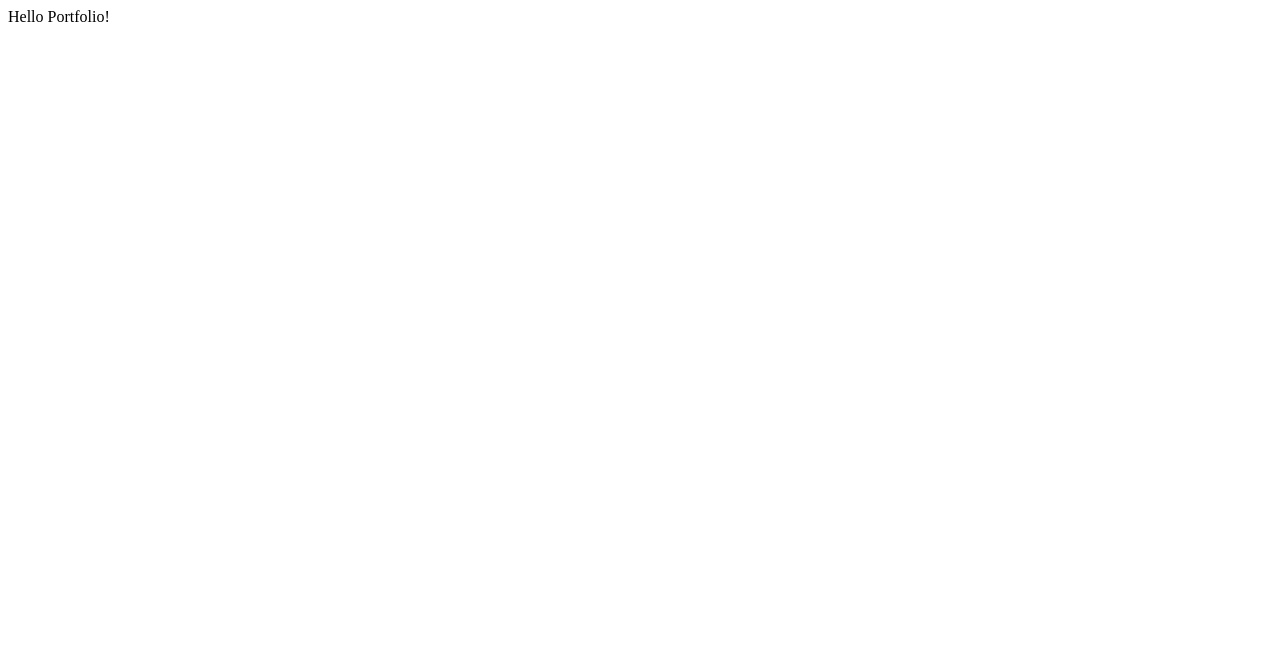
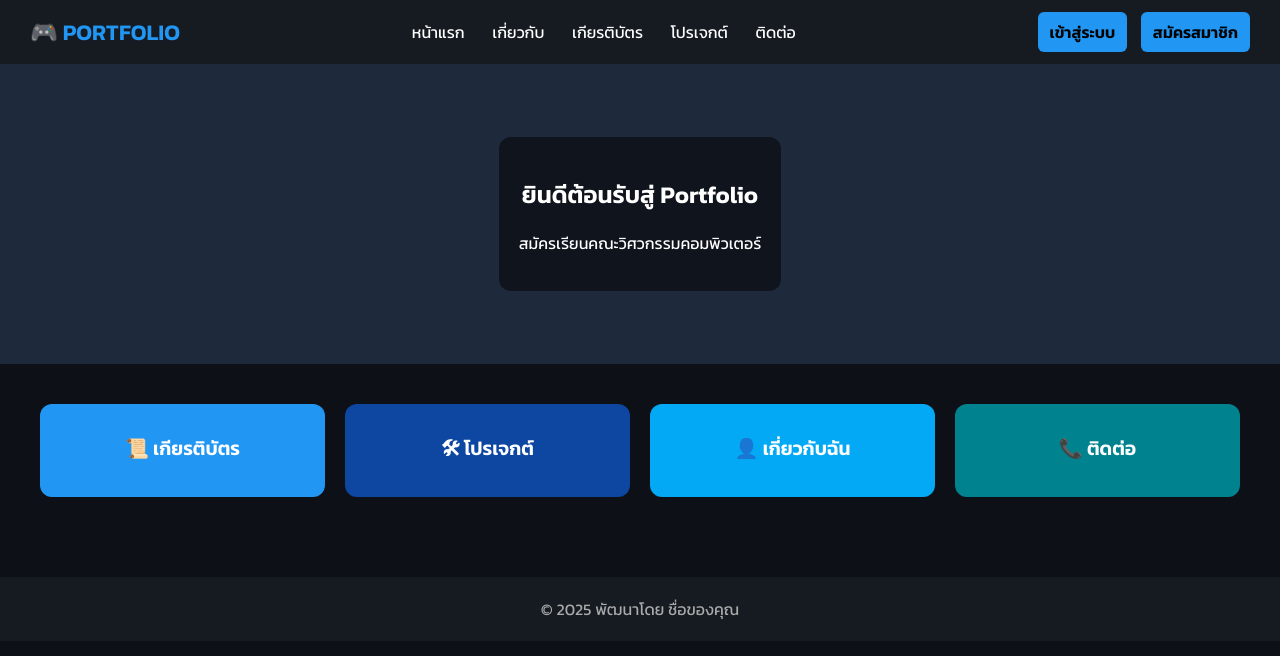
Before and after one commit to kimkimmimy/portfolio, a plain HTML site: page index.html in a window 1280 px wide. Drawn offline with Linux system fonts and the light colour scheme.

Commit message:
Add files via upload

```diff
--- a/index.html
+++ b/index.html
@@ -1,5 +1,44 @@
+
 <!DOCTYPE html>
-<html>
-  <head><title>Test</title></head>
-  <body>Hello Portfolio!</body>
+<html lang="th">
+<head>
+  <meta charset="UTF-8">
+  <title>Portfolio - ชื่อของคุณ</title>
+  <link href="https://fonts.googleapis.com/css2?family=Kanit:wght@400;600&display=swap" rel="stylesheet">
+  <link rel="stylesheet" href="style.css">
+</head>
+<body>
+  <header class="navbar">
+    <div class="logo">🎮 PORTFOLIO</div>
+    <nav>
+      <a href="#">หน้าแรก</a>
+      <a href="#">เกี่ยวกับ</a>
+      <a href="#">เกียรติบัตร</a>
+      <a href="#">โปรเจกต์</a>
+      <a href="#">ติดต่อ</a>
+    </nav>
+    <div class="login-btns">
+      <a href="#">เข้าสู่ระบบ</a>
+      <a href="#">สมัครสมาชิก</a>
+    </div>
+  </header>
+
+  <section class="hero">
+    <div class="hero-text">
+      <h1>ยินดีต้อนรับสู่ Portfolio</h1>
+      <p>สมัครเรียนคณะวิศวกรรมคอมพิวเตอร์</p>
+    </div>
+  </section>
+
+  <section class="grid-buttons">
+    <a href="#" class="card blue">📜 เกียรติบัตร</a>
+    <a href="#" class="card darkblue">🛠 โปรเจกต์</a>
+    <a href="#" class="card skyblue">👤 เกี่ยวกับฉัน</a>
+    <a href="#" class="card teal">📞 ติดต่อ</a>
+  </section>
+
+  <footer>
+    © 2025 พัฒนาโดย ชื่อของคุณ
+  </footer>
+</body>
 </html>
--- /dev/null
+++ b/style.css
@@ -0,0 +1,94 @@
+
+body {
+  margin: 0;
+  font-family: 'Kanit', sans-serif;
+  background: #0d1117;
+  color: #fff;
+}
+
+.navbar {
+  display: flex;
+  justify-content: space-between;
+  align-items: center;
+  background: #161b22;
+  padding: 15px 30px;
+  box-shadow: 0 4px 10px rgba(0,0,0,0.5);
+}
+
+.navbar .logo {
+  font-size: 1.4rem;
+  color: #2196f3;
+  font-weight: 600;
+}
+
+.navbar nav a {
+  margin: 0 12px;
+  color: white;
+  text-decoration: none;
+  font-weight: 500;
+}
+
+.navbar nav a:hover {
+  color: #64b5f6;
+}
+
+.login-btns a {
+  margin-left: 10px;
+  background: #2196f3;
+  color: black;
+  padding: 8px 12px;
+  border-radius: 6px;
+  text-decoration: none;
+  font-weight: bold;
+}
+
+.hero {
+  background: #1e293b;
+  height: 300px;
+  display: flex;
+  align-items: center;
+  justify-content: center;
+}
+
+.hero-text {
+  text-align: center;
+  background: rgba(0,0,0,0.5);
+  padding: 20px;
+  border-radius: 12px;
+}
+
+.grid-buttons {
+  display: grid;
+  grid-template-columns: repeat(auto-fit, minmax(220px, 1fr));
+  gap: 20px;
+  padding: 40px;
+}
+
+.card {
+  background: #1f1f1f;
+  padding: 30px;
+  text-align: center;
+  font-size: 1.2rem;
+  font-weight: bold;
+  border-radius: 12px;
+  transition: all 0.3s ease;
+  text-decoration: none;
+  color: white;
+}
+
+.card:hover {
+  transform: scale(1.05);
+}
+
+.blue { background: #2196f3; }
+.darkblue { background: #0d47a1; }
+.skyblue { background: #03a9f4; }
+.teal { background: #00838f; }
+
+footer {
+  text-align: center;
+  padding: 20px;
+  background: #161b22;
+  margin-top: 40px;
+  color: #aaa;
+}
```
